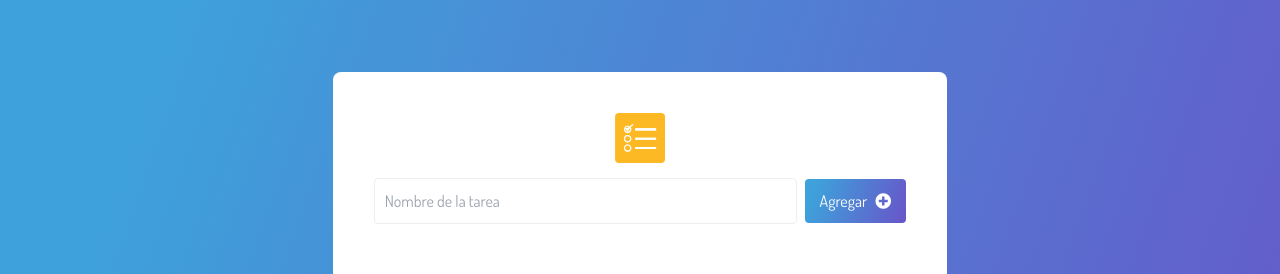
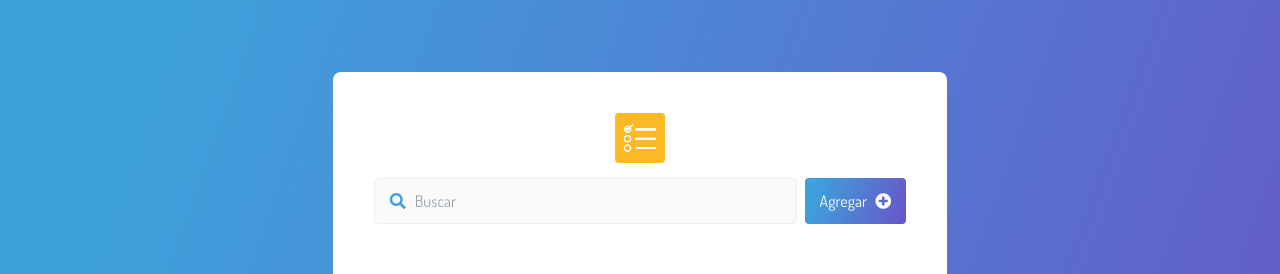
Before and after one commit to arn28/todo-list, a React (Vite) app: page / in a window 1280 px wide. Shown: the top 274 px of the page. Built offline with nearby package versions, Linux system fonts and the light colour scheme.

Commit message:
feat: Added search tasks

```diff
--- a/src/components/Button/Button.scss
+++ b/src/components/Button/Button.scss
@@ -1,4 +1,4 @@
-@use '../../styles/colors' as colors;
+@use '@/styles/colors' as colors;
 .mainButton {
   padding: 10px 15px;
   background-image: linear-gradient(
--- /dev/null
+++ b/src/features/AddTaskDialog/AddTaskDialog.scss
@@ -0,0 +1,11 @@
+@use '@/styles/colors' as colors;
+
+.inputTask {
+  border: none;
+  padding: 10px;
+  border: 1px solid #eee;
+  outline: none;
+  width: 100%;
+  border-radius: 4px;
+  color: colors.$text;
+}
--- a/src/features/AddTaskDialog/AddTaskDialog.tsx
+++ b/src/features/AddTaskDialog/AddTaskDialog.tsx
@@ -1,8 +1,7 @@
-// import './TodoCard.scss'
+import './AddTaskDialog.scss'
 import { Button } from '@/components/Button/Button'
 import { useContext } from 'react'
 import { useState } from 'react'
-// import { TodoList } from '../TodoList/TodoList'
 import { TasksContext } from '@/store/tasks'
 import { generateId } from '@/utils/helpers/generators'
 import {
@@ -32,7 +31,7 @@ export const AddTaskDialog = ({
     if (!inputTask) return
     const newTaskPayload = {
       id: generateId(),
-      title: inputTask,
+      title: inputTask.trim(),
       completed: false,
     }
     addTask(newTaskPayload)
@@ -67,7 +66,13 @@ export const AddTaskDialog = ({
           </form>
           <DialogFooter className='gap-1'>
             <DialogClose>Cancel</DialogClose>
-            <Button onCLick={addNewTask} disabled={inputTask === ''}>
+            <Button
+              onCLick={() => {
+                addNewTask()
+                setOpenModal(false)
+              }}
+              disabled={inputTask.trim() === ''}
+            >
               <i className='fas fa-plus-circle' />
               Agregar
             </Button>
--- a/src/features/Todo/TodoCard/TodoCard.scss
+++ b/src/features/Todo/TodoCard/TodoCard.scss
@@ -1,4 +1,4 @@
-@use '../../../styles/colors' as colors;
+@use '@/styles/colors' as colors;
 .mainCard {
   border-radius: 8px;
   background-color: #fff;
@@ -21,16 +21,17 @@
   justify-content: space-between;
   align-items: center;
   display: flex;
-  margin-bottom: 15px;
   gap: 8px;
+  position: relative;
 }
 
 .title img {
   border-radius: 4px;
 }
-.inputTask {
+.inputSearchTask {
   border: none;
   padding: 10px;
+  padding-left: 40px;
   border: 1px solid #eee;
   outline: none;
   width: 100%;
@@ -38,16 +39,25 @@
   color: colors.$text;
 }
 
-.inputTask::placeholder {
-  padding: 0px;
-}
-
-.footer-options{
+.footer-options {
   padding-top: 16px;
   display: flex;
   justify-content: end;
   align-items: center;
   // height: 64px;
+}
+
+.search-task-icon {
+  color: colors.$primary;
+  position: absolute;
+  left: 16px;
+}
+
+.close-search-task-icon {
+  color: colors.$text;
+  position: absolute;
+  right: 16px;
+  cursor: pointer;
 }
 
 @media screen and (min-width: 0) {
--- a/src/features/Todo/TodoCard/TodoCard.tsx
+++ b/src/features/Todo/TodoCard/TodoCard.tsx
@@ -1,28 +1,17 @@
-import { useState } from 'react'
+import { useCallback, useEffect, useState } from 'react'
 import './TodoCard.scss'
 import iconTodo from '../../../assets/iconTodo.svg'
 import { Button } from '../../../components/Button/Button'
 import { TodoList } from '../TodoList/TodoList'
 import { useContext } from 'react'
 import { TasksContext } from '../../../store/tasks'
-import { generateId } from '../../../utils/helpers/generators'
 import { AddTaskDialog } from '@/features/AddTaskDialog/AddTaskDialog'
 
 export const TodoCard = () => {
-  const { tasks, addTask, removeAllTasks } = useContext(TasksContext)
-  const [inputTask, setInputTask] = useState('')
+  const { tasks, removeAllTasks } = useContext(TasksContext)
+  const [visibleTasks, setVisibleTasks] = useState(tasks)
+  const [inputSearchTask, setInputSearchTask] = useState('')
   const [openAddTaskModal, setOpenAddTaskModal] = useState(false)
-
-  const addNewTask = () => {
-    if (!inputTask) return
-    const newTaskPayload = {
-      id: generateId(),
-      title: inputTask,
-      completed: false,
-    }
-    addTask(newTaskPayload)
-    setInputTask('')
-  }
 
   const removeAllTasksItems = () => {
     //TODO: Replace with a modal confirm
@@ -34,6 +23,27 @@ export const TodoCard = () => {
     }
   }
 
+  const searchedTasks = useCallback(
+    () =>
+      tasks.filter((task) => {
+        const taskText = task.title.toLowerCase()
+        const searchText = inputSearchTask.toLowerCase().trim()
+        return taskText.includes(searchText)
+      }),
+    [inputSearchTask, tasks],
+  )
+  useEffect(() => {
+    // alert(JSON.stringify(localStorage))
+    setVisibleTasks(tasks)
+    setInputSearchTask('')
+  }, [tasks])
+
+  useEffect(() => {
+    console.log('🚀 ~ useEffect ~ searchedTasks:', searchedTasks())
+    const searchedTasksUpdated = searchedTasks()
+    setVisibleTasks(searchedTasksUpdated)
+  }, [searchedTasks])
+
   return (
     <>
       <div className='mainCard'>
@@ -41,26 +51,33 @@ export const TodoCard = () => {
           <img src={iconTodo} alt='' />
         </div>
         <div>
+          <div className='flex gap-2 mb-4'>
             <form
               className='formContainer'
               onSubmit={(e) => {
                 e.preventDefault()
-              addNewTask()
               }}
             >
+              <i className='fas fa-search search-task-icon'></i>
               <input
                 type='text'
-              name='taskInput'
-              placeholder='Nombre de la tarea'
-              className='inputTask'
+                name='taskSearchInput'
+                placeholder='Buscar'
+                className='inputSearchTask'
                 autoComplete='off'
-              autoFocus={true}
-              value={inputTask}
-              onChange={({ target }) => setInputTask(target.value)}
+                value={inputSearchTask}
+                onChange={({ target }) => setInputSearchTask(target.value)}
+                disabled={tasks.length < 1}
               />
-            {/* <Button onCLick={addNewTask} disabled={inputTask === ''}>
-              Agregar<i className='fas fa-plus-circle'></i>
-            </Button> */}
+              {inputSearchTask && (
+                <i
+                  className='far fa-times-circle  close-search-task-icon'
+                  onClick={() => {
+                    setInputSearchTask('')
+                  }}
+                ></i>
+              )}
+            </form>
             <Button
               onCLick={() => {
                 setOpenAddTaskModal(true)
@@ -68,10 +85,10 @@ export const TodoCard = () => {
             >
               Agregar<i className='fas fa-plus-circle'></i>
             </Button>
-          </form>
-          <TodoList tasks={tasks} />
           </div>
-        {tasks.length > 1 && (
+          <TodoList tasks={visibleTasks} />
+        </div>
+        {tasks.length > 1 && !inputSearchTask && (
           <div className='footer-options'>
             <Button
               disabled={!tasks.length}
```
Lines whose indentation alone changed are shown as unchanged.
